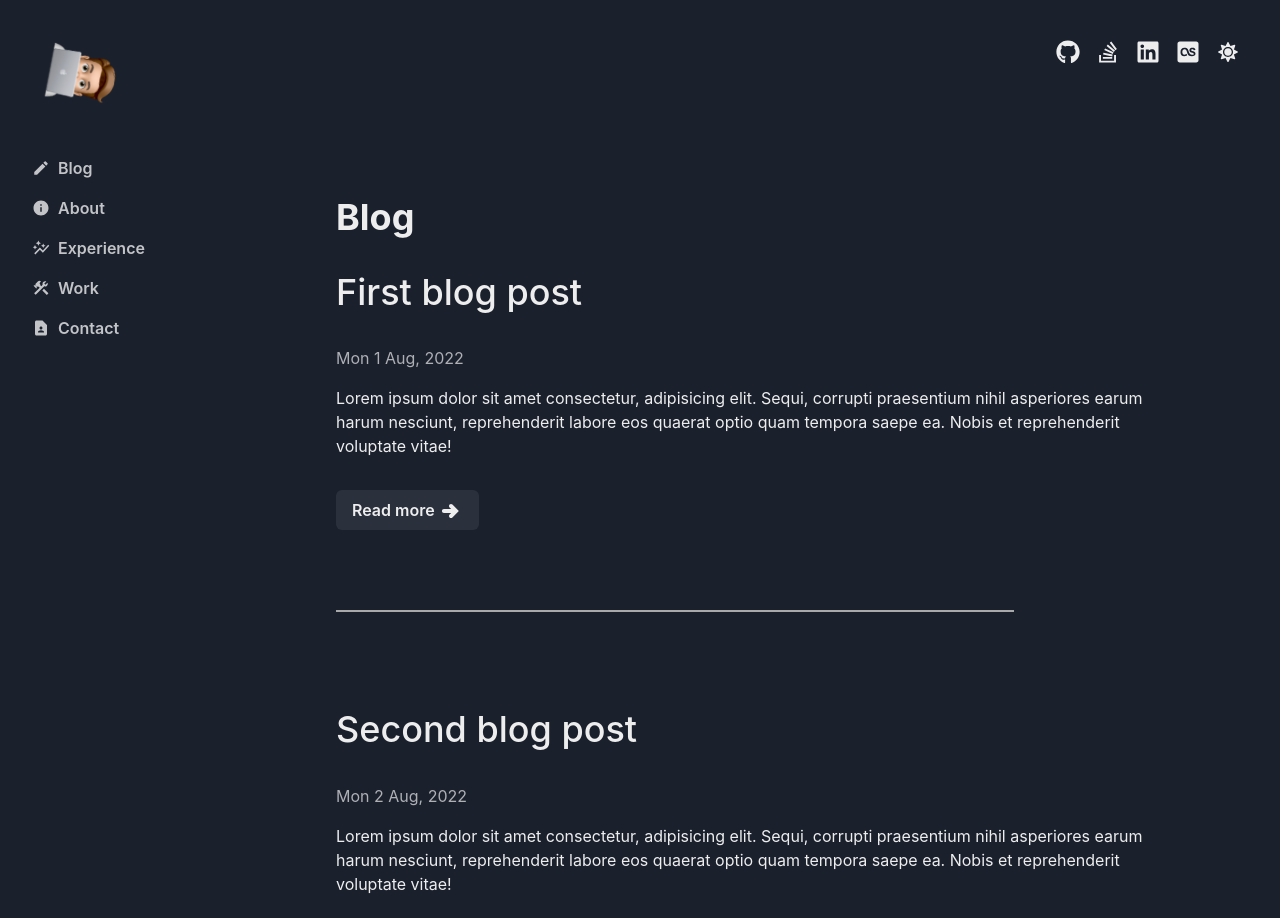
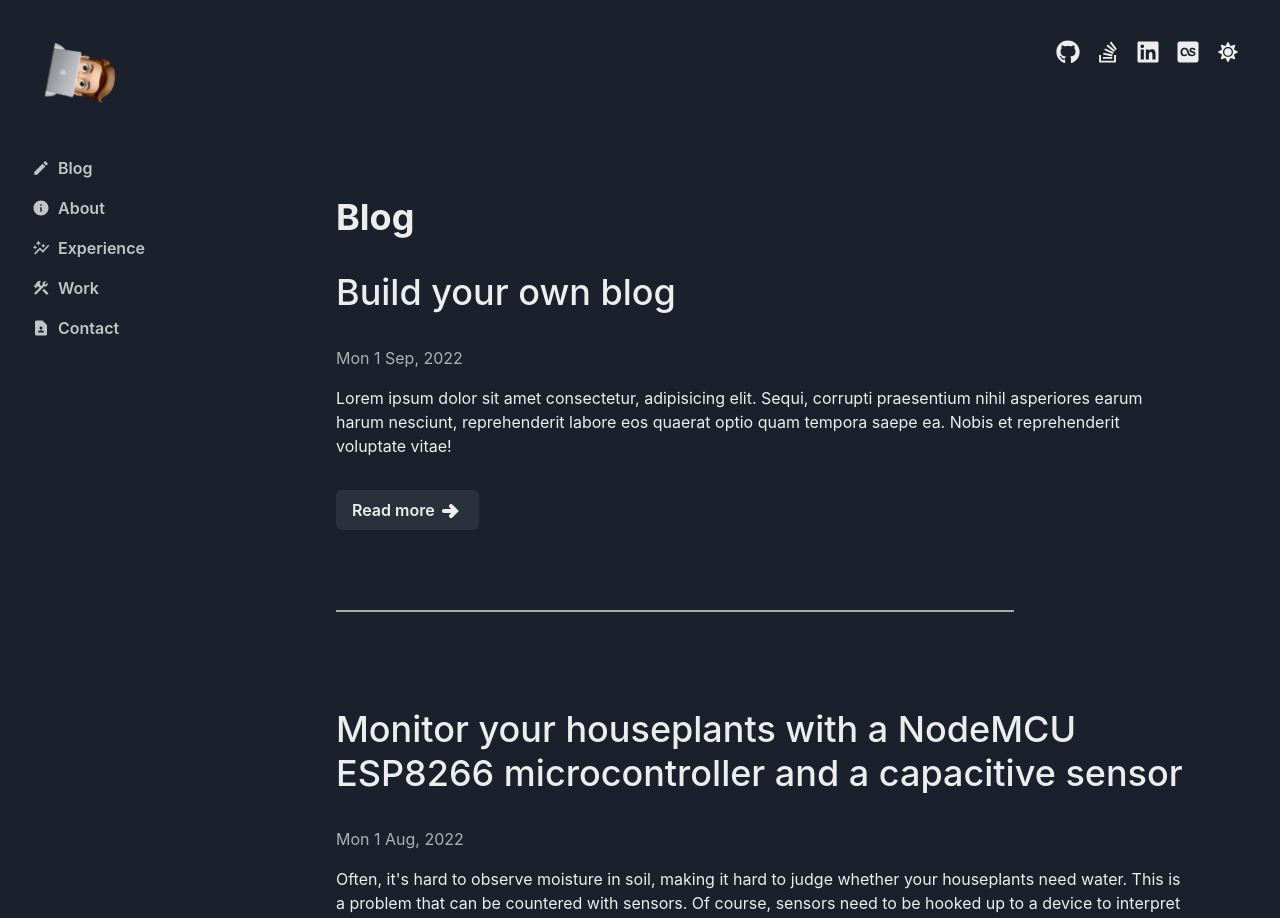
Before and after one commit to danielsteman/vite-blog, a React (Vite) app: page / in a window 1280 px wide. Shown: the top 918 px of the page. Built offline with nearby package versions, Linux system fonts and the light colour scheme.

Commit message:
:speech_balloon: feat(content): Added content

```diff
--- a/src/routes/Blog.tsx
+++ b/src/routes/Blog.tsx
@@ -8,14 +8,14 @@ const Blog = () => {
   const blogs = [
     {
       id: 1,
-      title: 'First blog post',
+      title: 'Monitor your houseplants with a NodeMCU ESP8266 microcontroller and a capacitive sensor',
       date: 'Mon 1 Aug, 2022',
-      text: 'Lorem ipsum dolor sit amet consectetur, adipisicing elit. Sequi, corrupti praesentium nihil asperiores earum harum nesciunt, reprehenderit labore eos quaerat optio quam tempora saepe ea. Nobis et reprehenderit voluptate vitae!',
+      text: 'Often, it\'s hard to observe moisture in soil, making it hard to judge whether your houseplants need water. This is a problem that can be countered with sensors. Of course, sensors need to be hooked up to a device to interpret and process signals. I was looking for a lightweight Arduino-like piece of hardware with integrated Wi-Fi and found the ESP8266.',
     },
     {
       id: 2,
-      title: 'Second blog post',
-      date: 'Mon 2 Aug, 2022',
+      title: 'Build your own blog',
+      date: 'Mon 1 Sep, 2022',
       text: 'Lorem ipsum dolor sit amet consectetur, adipisicing elit. Sequi, corrupti praesentium nihil asperiores earum harum nesciunt, reprehenderit labore eos quaerat optio quam tempora saepe ea. Nobis et reprehenderit voluptate vitae!',
     },
   ];
@@ -25,7 +25,7 @@ const Blog = () => {
         Blog
       </PageTitle>
       {
-        blogs.map((blog: IBlog) => (
+        blogs.reverse().map((blog: IBlog) => (
           <BlogPreview
             id={blog.id}
             title={blog.title}
```
Also changed, not shown: public/content/blog1.md (+1 -0 lines), public/content/blog2.md (added, +6 -0 lines), 1 other file (tests, documents, lock files or other folders).
